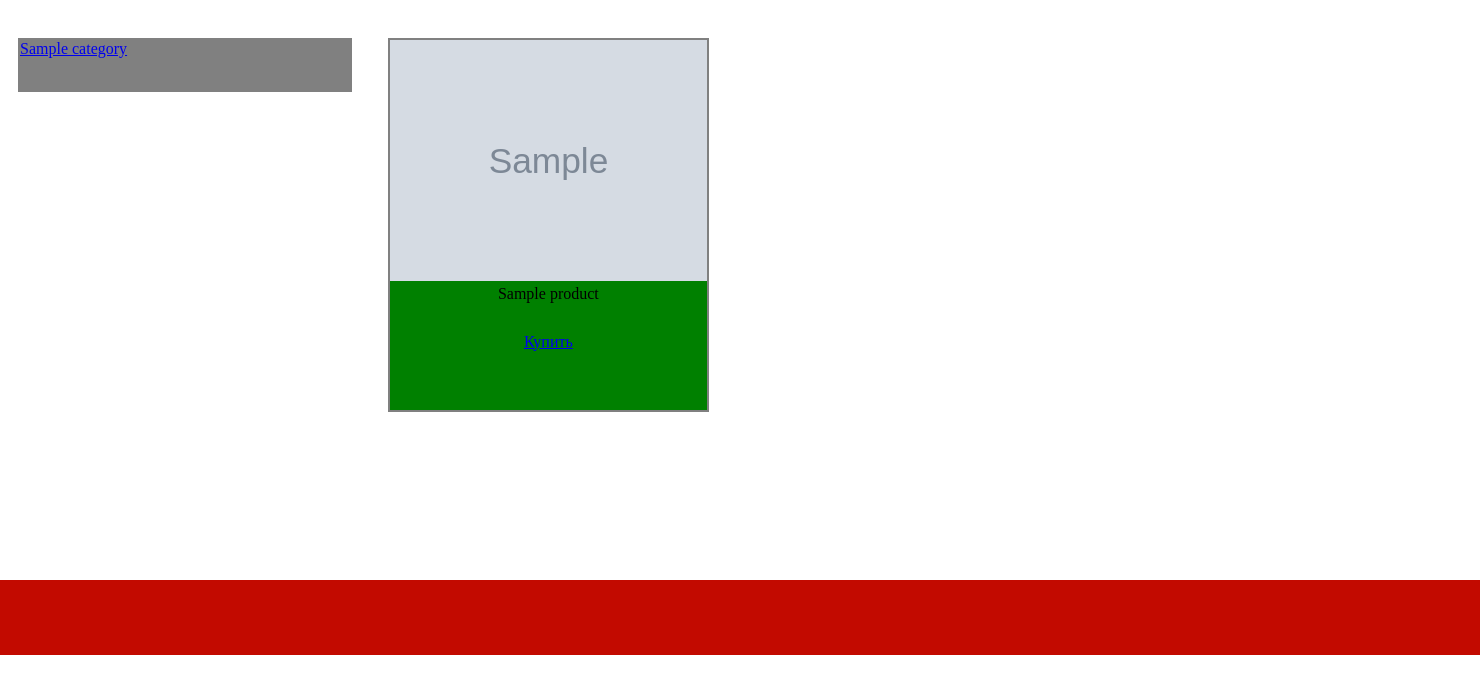
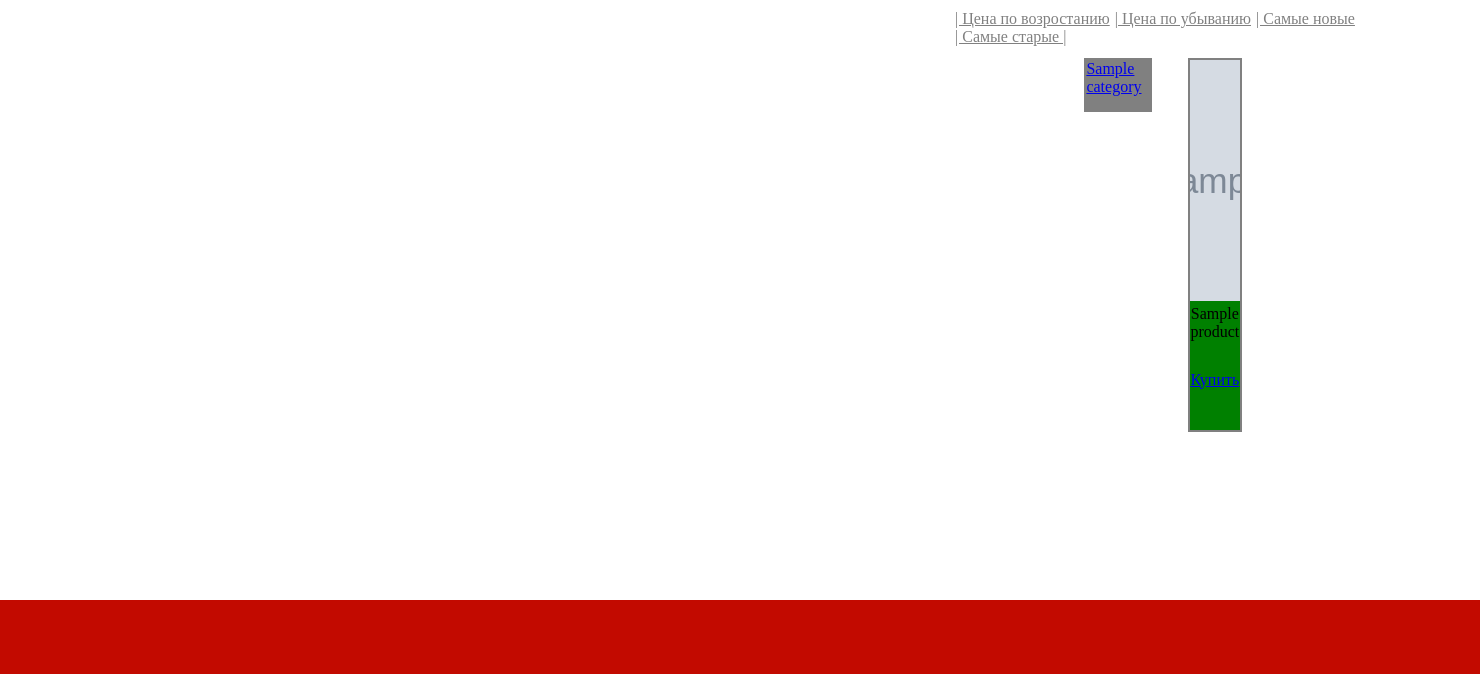
Before and after one commit to apelsinovi-sok/MVC-Shop, a PHP site: page / in a window 1480 px wide. Shown: the part 65-739 px from the top of the page. Run offline with PHP 8.4, Linux system fonts and the light colour scheme; tables that the repository leaves empty or names only in its code hold one stand-in row (values such as "Sample post"); grey boxes marked "Sample" are stand-in pictures; data that the repository does not hold is empty.

Commit message:
i added filtering request return

```diff
--- a/components/Router.php
+++ b/components/Router.php
@@ -22,7 +22,8 @@
 
 public function Run(){
 	$uri = $this->getUrl();
-
+  $filter = explode('?=', $uri);
+  $uri = array_shift($filter);
  foreach ($this->routes as $key => $value) {
 
    if(preg_match("~$key~", $uri)){
@@ -32,11 +33,10 @@
    $controlName = ucfirst($controlName);
    $actionName = 'action'.ucfirst(array_shift($value));
    $classUrl = ROOT.'/controllers/'.$controlName.'.php';
-
    include_once($classUrl);
 
     $ObjectController = new $controlName;
-      echo $ObjectController->$actionName($value);
+      echo $ObjectController->$actionName($value , $filter['0']);
       break;
 
       }
--- a/config/routes.php
+++ b/config/routes.php
@@ -8,7 +8,7 @@
 
 'product' => 'index/index',
 
-'' => 'index/index'
+'' => 'index/index/$1'
 
 
  );
--- a/controllers/IndexController.php
+++ b/controllers/IndexController.php
@@ -1,12 +1,12 @@
 <?php
 class IndexController{
 
-	public function actionindex (){
+	public function actionindex ($value , $filter){
 	   require_once ('models/MainProduct.php');
 	   require_once ('models/MainCategories.php');
 	   $products = array();
 	   $categories = array();
-	   $products = MainProduct::getProducts();
+	   $products = MainProduct::getProducts($value , $filter);
 	   $categories = MainCategories::getCategories();
 	   require_once ('views/index.php');
 	}
--- a/css/body.css
+++ b/css/body.css
@@ -8,7 +8,7 @@
 	grid-template-columns: 1fr 1fr 1fr;
 	grid-auto-rows: 370px;
 	grid-gap: 45px;
-	margin-top: 40px;
+	margin-top: 20px;
 	margin-left: 20px;
 	margin-right: 50px;
 
@@ -49,7 +49,7 @@
 	grid-auto-rows: 50px;
 	grid-gap: 20px;
 	padding: 20px;
-	margin-top: 20px;
+	margin-top: 0px;
 }
 
 .category div{
--- /dev/null
+++ b/css/filter.css
@@ -0,0 +1,17 @@
+.filter {
+	height: 30px;
+	padding-right: 30px;
+	padding-top: 10px;
+	margin-left: 950px;
+
+}
+
+
+.filter div{
+	float: left;
+	padding-left: 5px;
+}
+
+.filter a{
+	color: grey;
+}
--- a/index.php
+++ b/index.php
@@ -9,5 +9,4 @@
 R::setup( 'mysql:host=localhost;dbname=redbeanphp','root', '');
 $router = new Router;
 $router->Run();
-
 ?>
--- a/models/MainProduct.php
+++ b/models/MainProduct.php
@@ -1,16 +1,27 @@
 <?php
 class MainProduct{
 
-	public static function getProducts()
-	 {
-       return $products = R::getAll('SELECT * FROM `product`  ');
-       /*echo var_dump($products);*/
-	}
+	const FILTER = 'ORDER BY `id` DESC';
 
-	public static function getProduct($number = ''){
+	public static function getProducts($value , $filter){
+
+	   if(!$filter){
+          $filter = self::FILTER;
+	   } else {
+	   	require_once('GetRequest.php');
+	      GetRequest::Request($filter);
+
+	   }
+
+       return $products = R::getAll('SELECT * FROM `product` '.$filter.' ');
+
+	   }
+
+	 public static function getProduct($number = '') {
 	  return $products = R::getAll('SELECT * FROM `product` WHERE `category` = ? AND `id` = ? LIMIT 1 ', [$number['0'], $number['1'] ] );
 
+     }
 
 }
-}
+
 ?>
--- /dev/null
+++ b/views/filter.php
@@ -0,0 +1,10 @@
+
+
+<link rel="stylesheet" href="/css/filter.css" type="text/css"/>
+
+<div class="filter">
+	<div><a href="?=top">| Цена по возростанию </a></div>
+	<div><a href="?=low">| Цена по убыванию    </a></div>
+	<div><a href="?=new">| Самые новые         </a></div>
+	<div><a href="?=old">| Самые старые |     </a></div>
+</div>
--- a/views/header.php
+++ b/views/header.php
@@ -1,6 +1,4 @@
-<!DOCTYPE html>
-<html>
-</body>
+
 </html>
 <link rel="stylesheet" href="/css/header.css" type="text/css"/>
  <body>
@@ -13,6 +11,4 @@
     	<div><a href="/">Регистрация</a></div>
     </div>
  </div>
-
- </body>
 </html>
--- a/views/index.php
+++ b/views/index.php
@@ -24,6 +24,7 @@
 
  <?php
  require_once (ROOT.'/views/header.php');
+ require_once (ROOT.'/views/filter.php');
  ?>
 
 <div class="father">
```
Also changed, not shown: config/filterRoutes.php (added, +16 -0 lines), models/GetRequest.php (added, +22 -0 lines).
